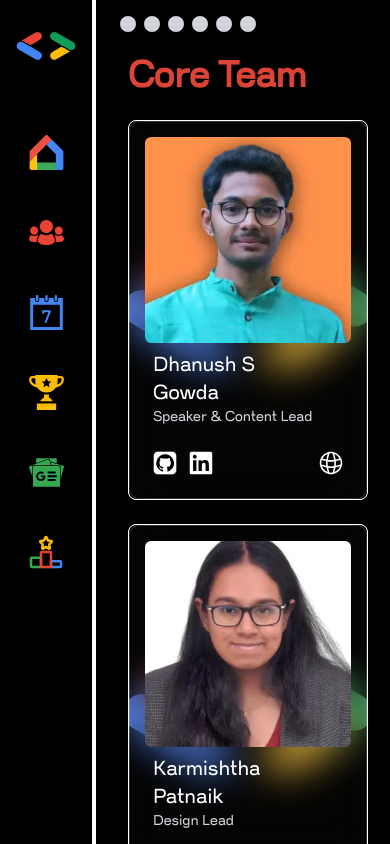
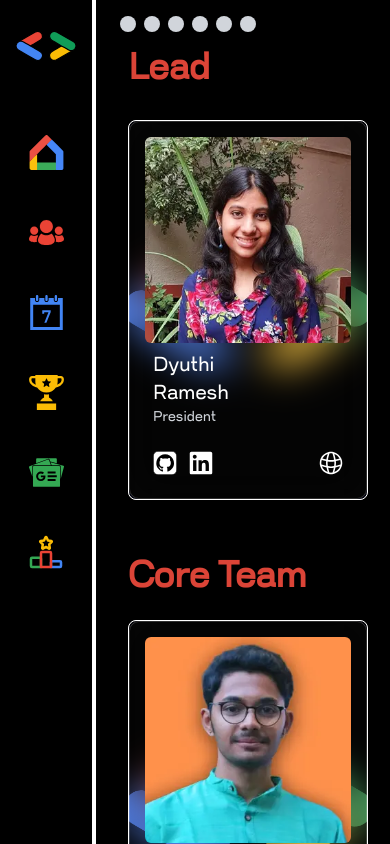
Before and after one commit to GDG-On-Campus-RVU/GDG-Website, a React (Vite) app: page /team in a window 390 px wide. Built offline with nearby package versions, Linux system fonts and the light colour scheme.

Commit message:
Lead before members in phone

```diff
--- a/src/Components/TeamPage/TeamPage.jsx
+++ b/src/Components/TeamPage/TeamPage.jsx
@@ -96,7 +96,7 @@
             id={teamName}
             className="snap-start min-h-screen w-full bg-black px-4 pt-12"
           >
-            <div className="w-full flex flex-wrap flex-col lg:flex-row gap-12 text-white">
+            <div className="w-full flex flex-wrap flex-col-reverse lg:flex-row gap-12 text-white">
               <div className="flex-1">
                 <motion.h2
                   initial={{ opacity: 0, y: 20 }}
```
